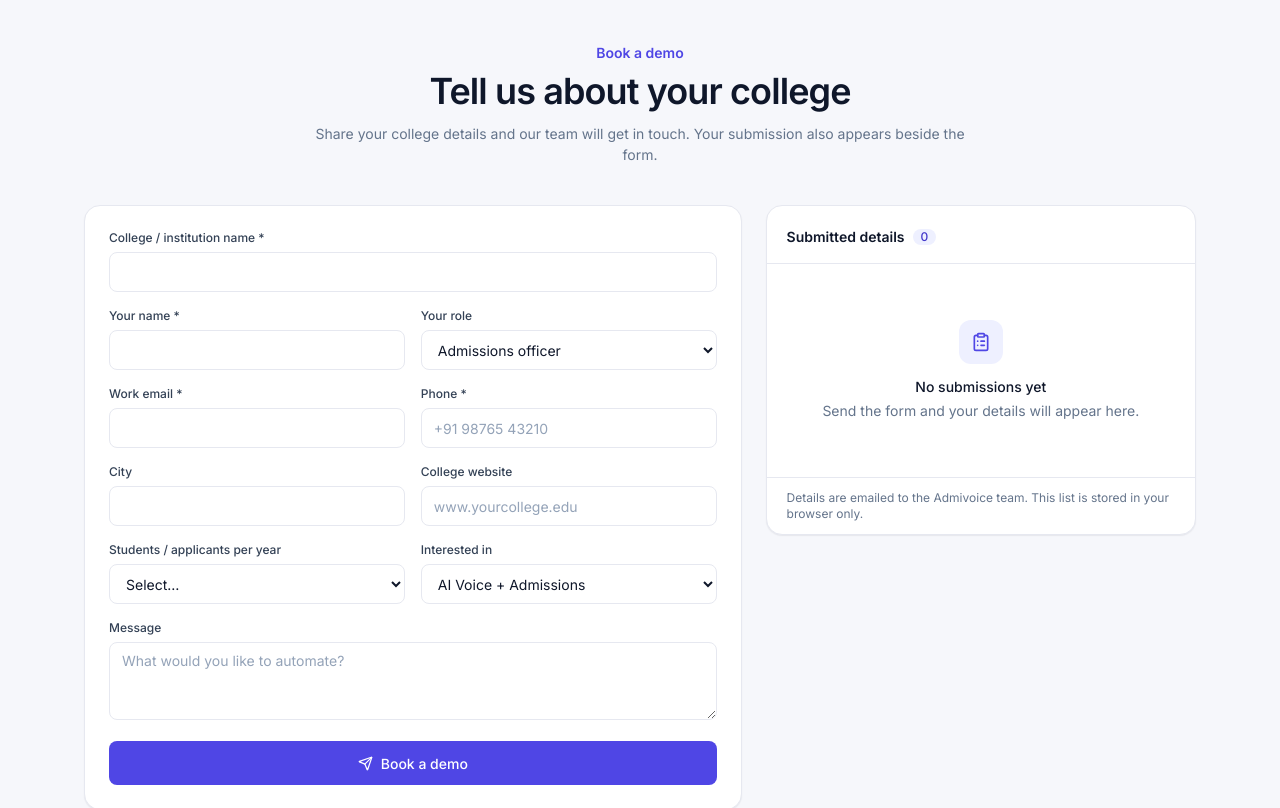
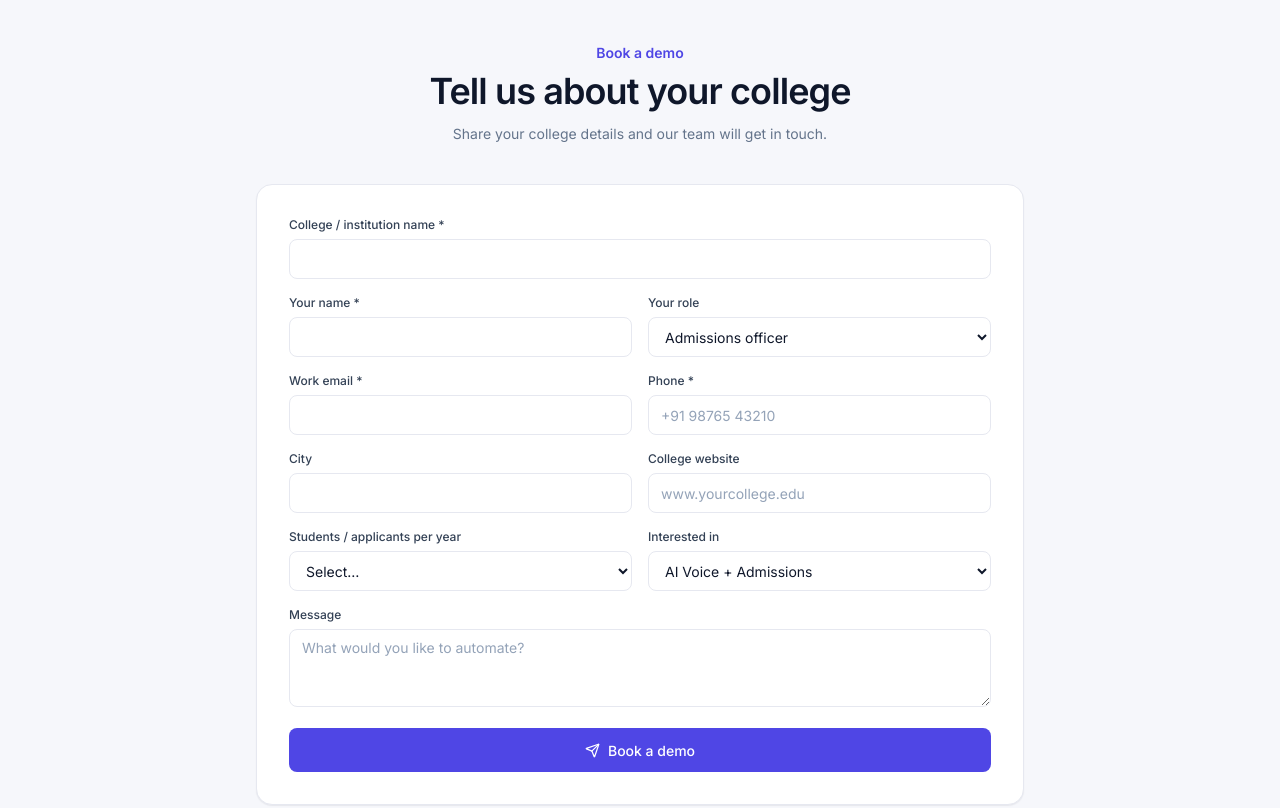
Before and after one commit to Tharun8688/admivoice, a React (Vite) app: page / in a window 1280 px wide. Shown: the part 5420-6228 px from the top of the page. Built offline with nearby package versions, Linux system fonts and the light colour scheme.

Commit message:
Remove submitted-details panel; centre enquiry form
Co-Authored-By: Claude Sonnet 5.5 <noreply@anthropic.com>

```diff
--- a/src/Landing.tsx
+++ b/src/Landing.tsx
@@ -1,7 +1,7 @@
 import { useEffect, useRef, useState, type ReactNode } from 'react'
 import { useLocation } from 'react-router-dom'
 import { Waves, Code2, Terminal, Megaphone, Link2, RefreshCw, Loader2, AlertCircle, BellRing, HeartHandshake, Building2, ArrowUp, PhoneCall, Globe, GraduationCap, Briefcase, BarChart3, ShieldCheck, Menu, X, ArrowRight, Check, Send, Trash2, Mail, Phone, MapPin, Bot, Users, Sparkles, ClipboardList, Play, Plus, Minus, Clock, FileCheck2, Award, CalendarClock, Lock, Languages } from 'lucide-react'
-import { loadEnquiries, saveEnquiries, submitToWeb3Forms, type Enquiry } from './lib/api'
+import { submitToWeb3Forms } from './lib/api'
 
 const NAV = [['Workflows', '#/workflows'], ['Product', '#/product'], ['Internships', '#/internships'], ['WebConnect', '#/webconnect'], ['FAQ', '#/faq'], ['Enquire', '#/enquire']]
 const COURSES = ['B.Tech CSE', 'B.Tech AI & ML', 'B.Tech ECE', 'MBA', 'BBA', 'B.Sc Data Science', 'B.Com Honours']
@@ -192,9 +192,8 @@ export const inpCls = (bad?: string) => `h-10 w-full rounded-lg border bg-white
 export const Lbl = ({ t, err, children }: { t: string; err?: string; children: ReactNode }) => <label className="block"><span className="mb-1.5 block text-xs font-medium text-ink-2">{t}</span>{children}{err && <span role="alert" className="mt-1 block text-xs text-bad-600">{err}</span>}</label>
 
 function Enquire() {
-  const [list, setList] = useState<Enquiry[]>(loadEnquiries); const [f, setF] = useState(empty); const [err, setErr] = useState<Record<string, string>>({})
+  const [f, setF] = useState(empty); const [err, setErr] = useState<Record<string, string>>({})
   const [state, setState] = useState<'idle' | 'sending' | 'ok' | 'fail'>('idle'); const [msg, setMsg] = useState('')
-  useEffect(() => saveEnquiries(list), [list])
   const set = (k: keyof typeof empty, v: string) => { setF(p => ({ ...p, [k]: v })); setErr(p => ({ ...p, [k]: '' })); if (state !== 'sending') setState('idle') }
   const submit = async (e: React.FormEvent) => {
     e.preventDefault(); if (state === 'sending') return
@@ -208,15 +207,15 @@ function Enquire() {
     setState('sending')
     const { botcheck, ...fields } = f
     const r = await submitToWeb3Forms(botcheck ? { ...fields, botcheck } : fields, `New college enquiry: ${f.college.trim()}`)
-    if (r.ok) { setList(l => [{ id: Math.random().toString(36).slice(2), ...fields, college: f.college.trim(), name: f.name.trim(), at: new Date().toISOString() }, ...l]); setF(empty); setState('ok') }
+    if (r.ok) { setF(empty); setState('ok') }
     else { setState('fail'); setMsg(r.message) }
   }
   return (
     <section id="enquire" className="bg-canvas py-24">
       <div className="mx-auto max-w-6xl px-5">
-        <Reveal className="mx-auto max-w-2xl text-center"><Eyebrow>Book a demo</Eyebrow><h2 className="mt-2 text-3xl font-semibold tracking-tight text-ink sm:text-4xl">Tell us about your college</h2><p className="mt-3 text-ink-3">Share your college details and our team will get in touch. Your submission also appears beside the form.</p></Reveal>
-        <div className="mt-10 grid gap-6 lg:grid-cols-5">
-          <form onSubmit={submit} noValidate className="grid gap-4 self-start rounded-2xl border border-line bg-white p-6 shadow-card lg:col-span-3">
+        <Reveal className="mx-auto max-w-2xl text-center"><Eyebrow>Book a demo</Eyebrow><h2 className="mt-2 text-3xl font-semibold tracking-tight text-ink sm:text-4xl">Tell us about your college</h2><p className="mt-3 text-ink-3">Share your college details and our team will get in touch.</p></Reveal>
+        <div className="mx-auto mt-10 max-w-3xl">
+          <form onSubmit={submit} noValidate className="grid gap-4 rounded-2xl border border-line bg-white p-6 shadow-card sm:p-8">
             <input type="checkbox" name="botcheck" tabIndex={-1} autoComplete="off" className="hidden" checked={f.botcheck === 'on'} onChange={e => set('botcheck', e.target.checked ? 'on' : '')} />
             <div className="grid gap-4 sm:grid-cols-2">
               <div className="sm:col-span-2"><Lbl t="College / institution name *" err={err.college}><input className={inpCls(err.college)} value={f.college} onChange={e => set('college', e.target.value)} autoComplete="organization" /></Lbl></div>
@@ -234,17 +233,6 @@ function Enquire() {
             {state === 'ok' && <p role="status" className="flex items-center gap-2 rounded-lg bg-ok-50 px-3 py-2 text-sm text-ok-700"><Check size={15} />Thanks! We received your details and will contact you soon.</p>}
             {state === 'fail' && <p role="alert" className="flex items-center gap-2 rounded-lg bg-bad-50 px-3 py-2 text-sm text-bad-700"><AlertCircle size={15} />{msg} Your details are still in the form.</p>}
           </form>
-          <div className="rounded-2xl border border-line bg-white shadow-card lg:col-span-2 lg:self-start">
-            <div className="flex items-center justify-between px-5 pb-4 pt-5"><h3 className="flex items-center gap-2 font-semibold">Submitted details <span className="rounded-full bg-brand-50 px-2 text-xs font-medium text-brand-700">{list.length}</span></h3>{list.length > 0 && <button onClick={() => { if (confirm('Clear the list shown here? (Already-sent enquiries are not affected.)')) setList([]) }} className="text-xs text-ink-3 hover:text-bad-600">Clear</button>}</div>
-            {list.length === 0 ? <div className="flex flex-col items-center border-t border-line px-6 py-14 text-center"><span className="mb-3 flex h-11 w-11 items-center justify-center rounded-xl bg-brand-50 text-brand-600"><ClipboardList size={20} /></span><p className="font-medium">No submissions yet</p><p className="mt-1 max-w-xs text-sm text-ink-3">Send the form and your details will appear here.</p></div> :
-              <ul className="max-h-[520px] divide-y divide-line-2 overflow-y-auto border-t border-line">{list.map(x => <li key={x.id} className="flex gap-3 px-5 py-4">
-                <span className="flex h-10 w-10 shrink-0 items-center justify-center rounded-xl bg-navy-900 text-white"><Building2 size={17} /></span>
-                <div className="min-w-0 flex-1"><p className="font-semibold">{x.college}</p><p className="text-xs text-ink-3">{x.name} · {x.role} · {new Date(x.at).toLocaleString('en-IN', { day: 'numeric', month: 'short', hour: 'numeric', minute: '2-digit' })}</p>
-                  <div className="mt-1.5 flex flex-wrap gap-x-3 gap-y-1 text-xs text-ink-2"><span className="flex items-center gap-1"><Mail size={12} />{x.email}</span><span className="flex items-center gap-1"><Phone size={12} />{x.phone}</span>{x.city && <span className="flex items-center gap-1"><MapPin size={12} />{x.city}</span>}{x.website && <span className="flex items-center gap-1"><Globe size={12} />{x.website}</span>}</div>
-                  <p className="mt-1.5 text-xs text-ink-3">Interested in {x.interest}{x.size && ` · ${x.size} students`}{x.message && <> · “{x.message}”</>}</p></div>
-                <button aria-label={`Remove ${x.college} from this list`} onClick={() => setList(l => l.filter(i => i.id !== x.id))} className="h-8 w-8 shrink-0 rounded-lg text-ink-4 hover:bg-bad-50 hover:text-bad-600"><Trash2 size={15} className="mx-auto" /></button></li>)}</ul>}
-            <p className="border-t border-line px-5 py-3 text-xs text-ink-3">Details are emailed to the Admivoice team. This list is stored in your browser only.</p>
-          </div>
         </div>
       </div>
     </section>
@@ -287,7 +275,7 @@ function WebConnect() {
 
 /* ---------- FAQ ---------- */
 function Faq() {
-  const q = [['Does Admivoice place real calls?', 'The live demo uses simulated calls, transcripts and recordings, clearly labelled as such. The platform is designed so real telephony and AI voice providers plug in later.'], ['Where does the AI get its answers?', 'From verified information imported from your own website through WebConnect (courses, fees, eligibility, deadlines). If nothing verified is found, it hands the question to an officer instead of guessing.'], ['Who can see what?', 'Five roles (Super Admin, College Admin, Admission Officer, Internship Coordinator and Read-Only Management) have different permissions. Data is isolated per institution and every key action is audit-logged.'], ['Can we run internships here too?', 'Yes. Internships is a first-class section: publish programmes, manage applicants, schedule interviews, track completion and issue certificates.'], ['What happens to the form I submit?', 'Your college details are emailed to the Admivoice team so we can contact you. A copy is also shown beside the form, stored in your own browser only.']]
+  const q = [['Does Admivoice place real calls?', 'The live demo uses simulated calls, transcripts and recordings, clearly labelled as such. The platform is designed so real telephony and AI voice providers plug in later.'], ['Where does the AI get its answers?', 'From verified information imported from your own website through WebConnect (courses, fees, eligibility, deadlines). If nothing verified is found, it hands the question to an officer instead of guessing.'], ['Who can see what?', 'Five roles (Super Admin, College Admin, Admission Officer, Internship Coordinator and Read-Only Management) have different permissions. Data is isolated per institution and every key action is audit-logged.'], ['Can we run internships here too?', 'Yes. Internships is a first-class section: publish programmes, manage applicants, schedule interviews, track completion and issue certificates.'], ['What happens to the form I submit?', 'Your college details are emailed to the Admivoice team so we can contact you.']]
   return (
     <section id="faq" className="bg-canvas py-24"><div className="mx-auto max-w-3xl px-5">
       <Reveal className="text-center"><Eyebrow>FAQ</Eyebrow><h2 className="mt-2 text-3xl font-semibold tracking-tight text-ink sm:text-4xl">Questions, answered</h2></Reveal>
--- a/src/lib/api.ts
+++ b/src/lib/api.ts
@@ -1,11 +1,3 @@
-export interface Enquiry {
-  id: string; college: string; name: string; role: string; email: string; phone: string; city: string
-  website: string; size: string; interest: string; message: string; at: string
-}
-const KEY = 'admivoice.enquiries.v2'
-export const loadEnquiries = (): Enquiry[] => { try { return JSON.parse(localStorage.getItem(KEY) || '[]') } catch { return [] } }
-export const saveEnquiries = (e: Enquiry[]) => { try { localStorage.setItem(KEY, JSON.stringify(e)) } catch { /* ignore */ } }
-
 /** Web3Forms public access key (designed to be used client-side). Submissions are emailed to the key owner. */
 const WEB3FORMS_KEY = 'e1a27e4d-2f69-4a8d-b2d0-7f6a3db3febe'
 export async function submitToWeb3Forms(fields: Record<string, string>, subject: string): Promise<{ ok: boolean; message: string }> {
```
